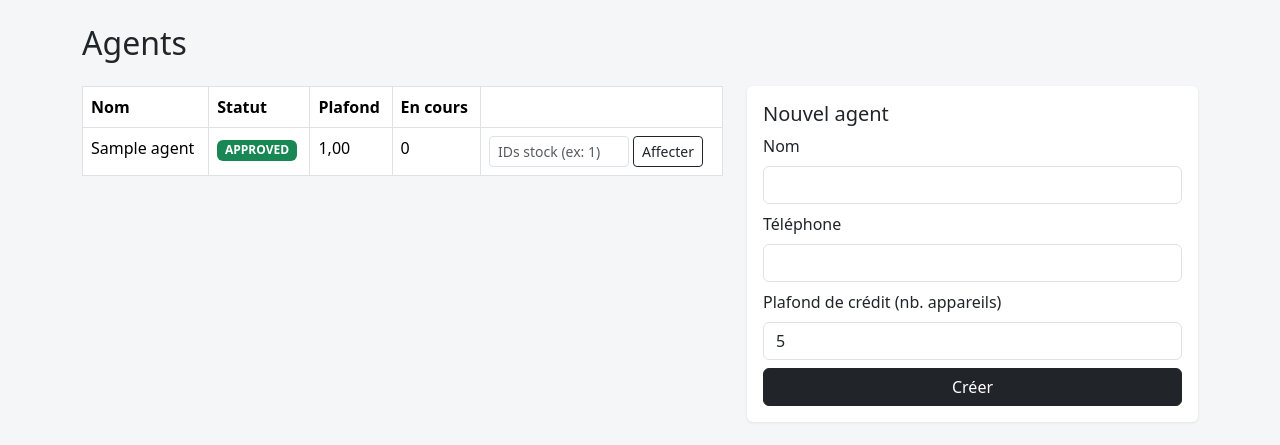
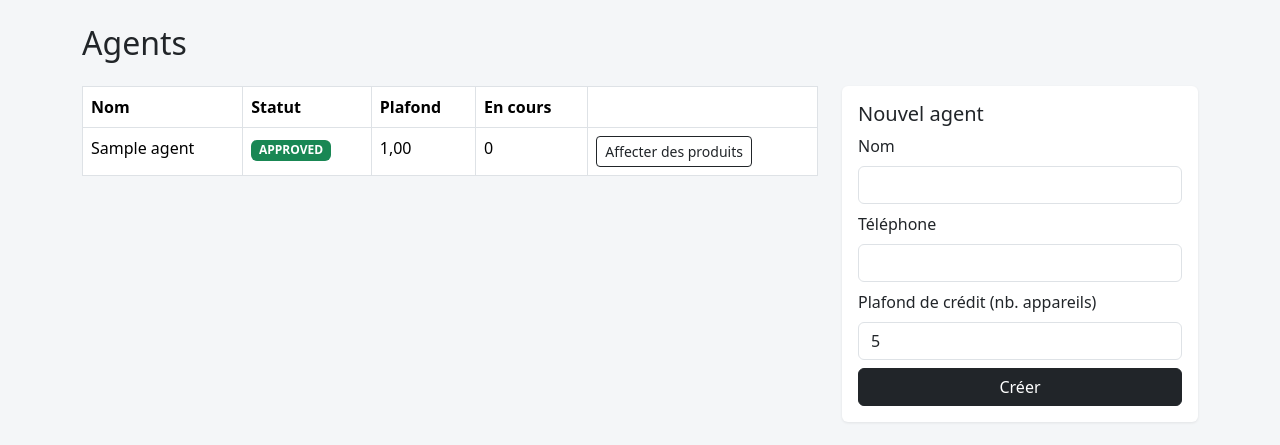
Before and after one commit to Thiona12/SOCOBYB-IMS, a Django app: page /agents/ in a window 1280 px wide. Shown: the part 56-501 px from the top of the page. Run offline with Django 5.2, Linux system fonts and the light colour scheme; a user stored in the database is signed in; tables that the repository leaves empty hold one stand-in row (values such as "Sample post").

Commit message:
Fix known simplifications from webapp README
- cancel_reservation is now POST-only (was an unsafe GET link)
- Agent assignment uses a real checkbox picker of available IMEI stock items,
  not a raw comma-separated text field
- Transfer creation form now supports IMEI-tracked items alongside bulk
  products in the same transfer, not bulk-only
- Added Bootstrap JS bundle to base.html so collapse/interactive components
  actually work

```diff
--- a/webapp/templates/webapp/agent_list.html
+++ b/webapp/templates/webapp/agent_list.html
@@ -3,7 +3,7 @@
 {% block content %}
 <h2 class="mb-4">Agents</h2>
 <div class="row">
-  <div class="col-md-7">
+  <div class="col-md-8">
     <table class="table table-bordered bg-white">
       <thead><tr><th>Nom</th><th>Statut</th><th>Plafond</th><th>En cours</th><th></th></tr></thead>
       <tbody>
@@ -14,10 +14,31 @@
           <td>{{ a.credit_limit }}</td>
           <td>{{ a.assignment_set.all|length }}</td>
           <td>
-            <form method="post" action="{% url 'agent_assign' a.id %}" class="d-flex gap-1">
+            <button class="btn btn-sm btn-outline-dark" type="button" data-bs-toggle="collapse" data-bs-target="#assign-{{ a.id }}">
+              Affecter des produits
+            </button>
+          </td>
+        </tr>
+        <tr class="collapse" id="assign-{{ a.id }}">
+          <td colspan="5">
+            <form method="post" action="{% url 'agent_assign' a.id %}" class="p-2">
               {% csrf_token %}
-              <input type="text" name="stock_item_ids" class="form-control form-control-sm" placeholder="IDs stock (ex: 1)" style="width:140px">
-              <button class="btn btn-sm btn-outline-dark">Affecter</button>
+              {% if available_items %}
+                <p class="mb-1 fw-semibold">Choisir les produits (IMEI) disponibles à affecter :</p>
+                <div class="row">
+                  {% for item in available_items %}
+                    <div class="col-md-4 form-check">
+                      <input class="form-check-input" type="checkbox" name="stock_item_ids" value="{{ item.id }}" id="item-{{ a.id }}-{{ item.id }}">
+                      <label class="form-check-label" for="item-{{ a.id }}-{{ item.id }}">
+                        {{ item.identifier }} — {{ item.product.name }}
+                      </label>
+                    </div>
+                  {% endfor %}
+                </div>
+                <button class="btn btn-sm btn-dark mt-2">Confirmer l'affectation</button>
+              {% else %}
+                <p class="text-muted mb-0">Aucun produit suivi (IMEI) disponible actuellement.</p>
+              {% endif %}
             </form>
           </td>
         </tr>
@@ -25,7 +46,7 @@
       </tbody>
     </table>
   </div>
-  <div class="col-md-5">
+  <div class="col-md-4">
     <div class="card p-3">
       <h5>Nouvel agent</h5>
       <form method="post" action="{% url 'agent_create' %}">
--- a/webapp/templates/webapp/base.html
+++ b/webapp/templates/webapp/base.html
@@ -51,5 +51,7 @@
     {% endif %}
     {% block content %}{% endblock %}
   </div>
+
+  <script src="https://cdn.jsdelivr.net/npm/bootstrap@5.3.3/dist/js/bootstrap.bundle.min.js"></script>
 </body>
 </html>
--- a/webapp/views.py
+++ b/webapp/views.py
@@ -108,7 +108,10 @@ def inventory_receive(request, shop_id):
 @login_required
 def transfer_list(request):
     transfers = Transfer.objects.select_related("source_shop", "destination_shop").order_by("-date")
-    return render(request, "webapp/transfer_list.html", {"is_customer": False, "transfers": transfers, "shops": Shop.objects.all()})
+    available_items = StockItem.objects.filter(status="AVAILABLE").select_related("product")
+    return render(request, "webapp/transfer_list.html", {
+        "is_customer": False, "transfers": transfers, "shops": Shop.objects.all(), "available_items": available_items,
+    })
 
 
 @login_required
@@ -116,25 +119,49 @@ def transfer_create(request):
     if request.method == "POST":
         source = get_object_or_404(Shop, id=request.POST.get("source_shop"))
         destination = get_object_or_404(Shop, id=request.POST.get("destination_shop"))
-        product = get_object_or_404(Product, id=request.POST.get("product_id"))
-        quantity = int(request.POST.get("quantity"))
 
         if source.id == destination.id:
             messages.error(request, "La boutique source et destination doivent être différentes.")
             return redirect("transfer_list")
 
-        inv = Inventory.objects.filter(shop=source, product=product).first()
-        if not inv or inv.quantity < quantity:
-            messages.error(request, f"Stock insuffisant pour {product.name} à {source.name}.")
+        product_id = request.POST.get("product_id")
+        quantity = request.POST.get("quantity")
+        stock_item_ids = [int(x) for x in request.POST.getlist("stock_item_ids")]
+
+        if not product_id and not stock_item_ids:
+            messages.error(request, "Choisissez un produit en vrac ou des articles IMEI à transférer.")
             return redirect("transfer_list")
 
         with transaction.atomic():
-            inv.quantity -= quantity
-            inv.save()
             transfer = Transfer.objects.create(source_shop=source, destination_shop=destination, status="PENDING")
-            TransferBulkDetail.objects.create(transfer=transfer, product=product, shipped_quantity=quantity, verification_status="PENDING")
+            created_something = False
 
-        messages.success(request, f"Transfert #{transfer.id} créé : {quantity} x {product.name}.")
+            if product_id and quantity:
+                product = get_object_or_404(Product, id=product_id)
+                quantity = int(quantity)
+                inv = Inventory.objects.filter(shop=source, product=product).first()
+                if not inv or inv.quantity < quantity:
+                    messages.error(request, f"Stock en vrac insuffisant pour {product.name} à {source.name}.")
+                    transfer.delete()
+                    return redirect("transfer_list")
+                inv.quantity -= quantity
+                inv.save()
+                TransferBulkDetail.objects.create(transfer=transfer, product=product, shipped_quantity=quantity, verification_status="PENDING")
+                created_something = True
+
+            if stock_item_ids:
+                items = StockItem.objects.filter(id__in=stock_item_ids, status="AVAILABLE")
+                if items.count() != len(stock_item_ids):
+                    messages.error(request, "Un ou plusieurs articles IMEI sélectionnés ne sont plus disponibles.")
+                    transfer.delete()
+                    return redirect("transfer_list")
+                for item in items:
+                    item.status = "RESERVED"
+                    item.save()
+                    TransferDetail.objects.create(transfer=transfer, stock_item=item, verification_status="PENDING")
+                created_something = True
+
+        messages.success(request, f"Transfert #{transfer.id} créé.")
         return redirect("transfer_list")
     return redirect("transfer_list")
 
@@ -228,7 +255,8 @@ def sale_create(request):
 @login_required
 def agent_list(request):
     agents = Agent.objects.all()
-    return render(request, "webapp/agent_list.html", {"is_customer": False, "agents": agents})
+    available_items = StockItem.objects.filter(status="AVAILABLE").select_related("product")
+    return render(request, "webapp/agent_list.html", {"is_customer": False, "agents": agents, "available_items": available_items})
 
 
 @login_required
@@ -246,8 +274,7 @@ def agent_create(request):
 def agent_assign(request, agent_id):
     agent = get_object_or_404(Agent, id=agent_id)
     if request.method == "POST":
-        raw_ids = request.POST.get("stock_item_ids", "")
-        stock_item_ids = [int(x.strip()) for x in raw_ids.split(",") if x.strip()]
+        stock_item_ids = [int(x) for x in request.POST.getlist("stock_item_ids")]
         outstanding = AssignmentDetail.objects.filter(assignment__agent=agent, payment_status="UNPAID").count()
 
         if outstanding + len(stock_item_ids) > agent.credit_limit:
@@ -307,7 +334,11 @@ def my_reservations(request):
 
 @login_required
 def cancel_reservation(request, reservation_id):
+    """POST-only — a GET link here would let any crawler/prefetch accidentally
+    cancel a reservation, which is exactly the kind of unsafe-GET mistake to avoid."""
     reservation = get_object_or_404(Reservation, id=reservation_id, user=request.user)
+    if request.method != "POST":
+        return redirect("my_reservations")
     reservation.status = "CANCELLED"
     reservation.save()
     messages.info(request, "Réservation annulée.")
```
Also changed, not shown: webapp/templates/webapp/my_reservations.html (+6 -1 lines).
